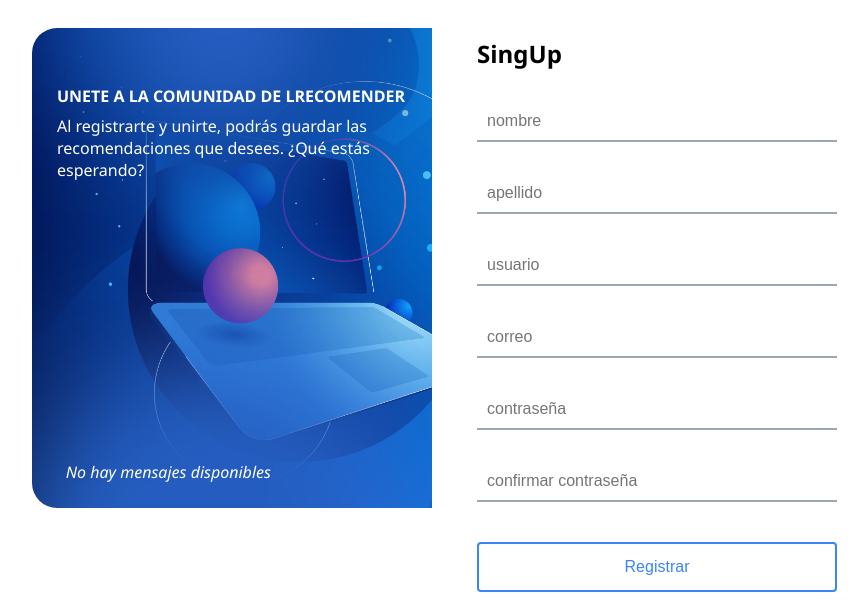
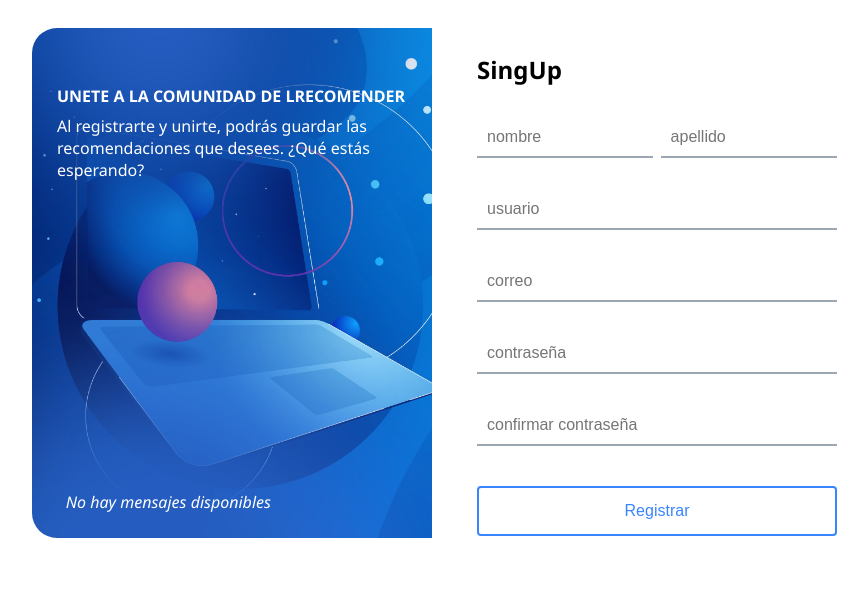
Before and after one commit to YERCKEN/lRecomender, a Django app: page /register in a window 1280 px wide. Shown: the part 223-831 px from the top of the page, without its empty margins (183-1051 px from the left). After the commit the page ends 761 px from the top, so only its background shows below. Run offline with Django 5.2, Linux system fonts and the light colour scheme; tables that the repository leaves empty hold one stand-in row (values such as "Sample post"); data that the repository does not hold is empty.

Commit message:
✓ REGISTRO LISTO

```diff
--- a/TestToSBC/MyApp1/static/style/style.css
+++ b/TestToSBC/MyApp1/static/style/style.css
@@ -19,6 +19,7 @@
     display: flex;
     justify-content: center;
     align-items: center;
+
 }
 
 .form-control {
@@ -125,20 +126,19 @@
     align-items: center;
     flex-direction: column;
     width: 400px;
-    height: 480px;
+    height: 510px;
     background-color: #3885FC; /* Color de fondo blanco con opacidad */
     padding: 25px;
     border-radius: 25px 0 0 25px;
 
     background-image: url("../img/2251796.jpg");
     background-size: cover;
+    background-position: center;
 
 }
 
 
 .panelmensajes{
-
-
     display: flex;
     flex-direction: column;
     justify-content: space-between;
@@ -146,7 +146,6 @@
     height: 100vh;
     box-sizing: border-box;
     opacity: 1.0;
-
     font-family:'Segoe UI', Tahoma, Geneva, Verdana, sans-serif;
 
 }
@@ -158,8 +157,6 @@
 .contenedor-mensajesv p{
     font-style: italic;
 }
-
-
 
 
 .tipo-mensajev{
@@ -230,3 +227,15 @@
 
     color: #000;
 }
+
+
+#juntos{
+    width: 49%;
+}
+
+#nombre-apellido{
+    display: flex;
+    flex-wrap: wrap;
+    justify-content: space-between;
+
+}
--- a/TestToSBC/MyApp1/templates/login_register.html
+++ b/TestToSBC/MyApp1/templates/login_register.html
@@ -122,7 +122,17 @@
         <form action="" method="post" id="register-form">
 
             {% csrf_token %}
-            {{ form.as_p }}
+
+            <div id="nombre-apellido">
+                {{ form.first_name }}
+                {{ form.last_name }}
+            </div>
+
+            {{ form.username }}
+            {{ form.email }}
+            {{ form.password }}
+            {{ form.confirm_password }}
+
 
             <div class="center-button">
                 <button type="submit" class="btn btn-primary">Registrar</button>
--- a/TestToSBC/MyApp1/vistas/forms.py
+++ b/TestToSBC/MyApp1/vistas/forms.py
@@ -3,8 +3,8 @@ from django.contrib.auth.models import User
 from django.core.exceptions import ValidationError
 
 class RegisterForm(forms.ModelForm):
-    first_name = forms.CharField(label='', widget=forms.TextInput(attrs={'class': 'form-control', 'placeholder': 'nombre'}))
-    last_name = forms.CharField(label='', widget=forms.TextInput(attrs={'class': 'form-control', 'placeholder': 'apellido'}))
+    first_name = forms.CharField(label='', widget=forms.TextInput(attrs={'id':'juntos','class': 'form-control', 'placeholder': 'nombre'}))
+    last_name = forms.CharField(label='', widget=forms.TextInput(attrs={'id':'juntos', 'class': 'form-control', 'placeholder': 'apellido'}))
     username = forms.CharField(label='', widget=forms.TextInput(attrs={'class': 'form-control', 'placeholder': 'usuario'}))
     email = forms.EmailField(label='', widget=forms.EmailInput(attrs={'class': 'form-control', 'placeholder': 'correo'}))
     password = forms.CharField(label='', widget=forms.PasswordInput(attrs={'class': 'form-control', 'placeholder': 'contraseña'}))
```
